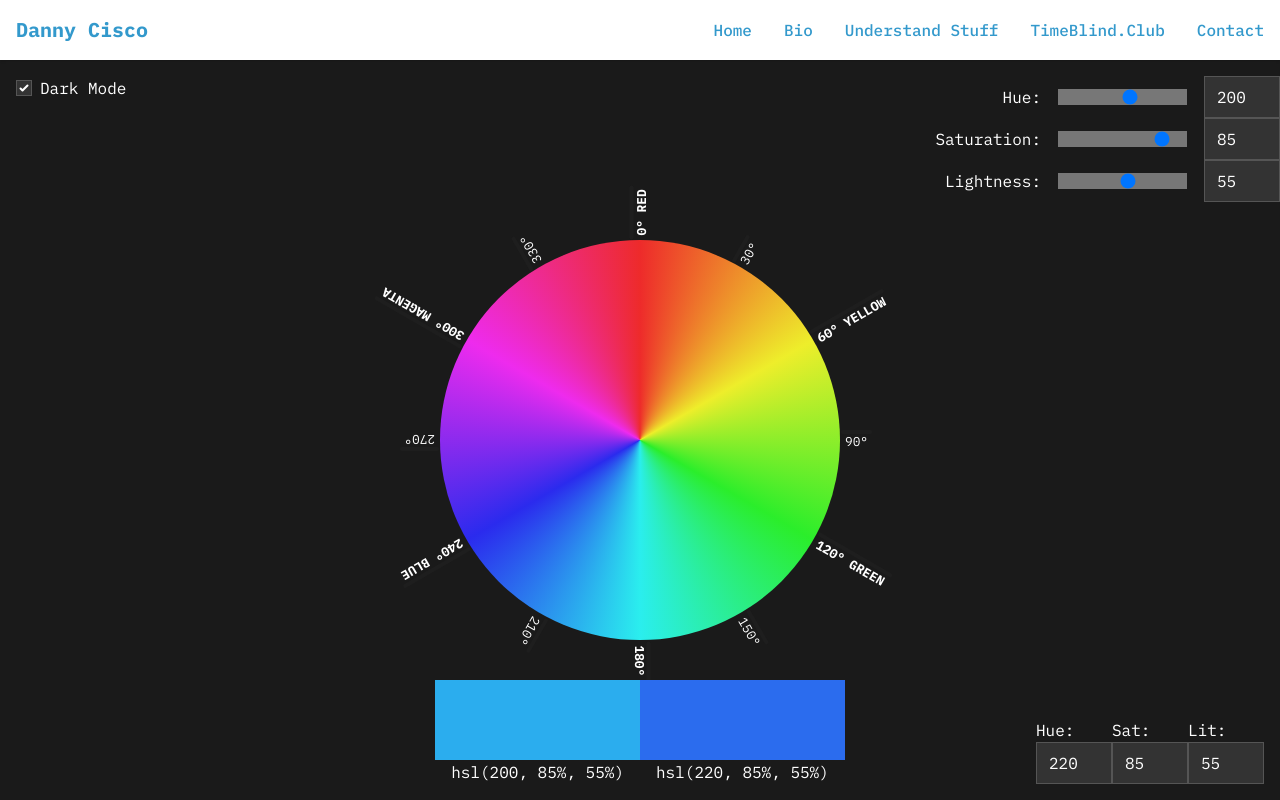
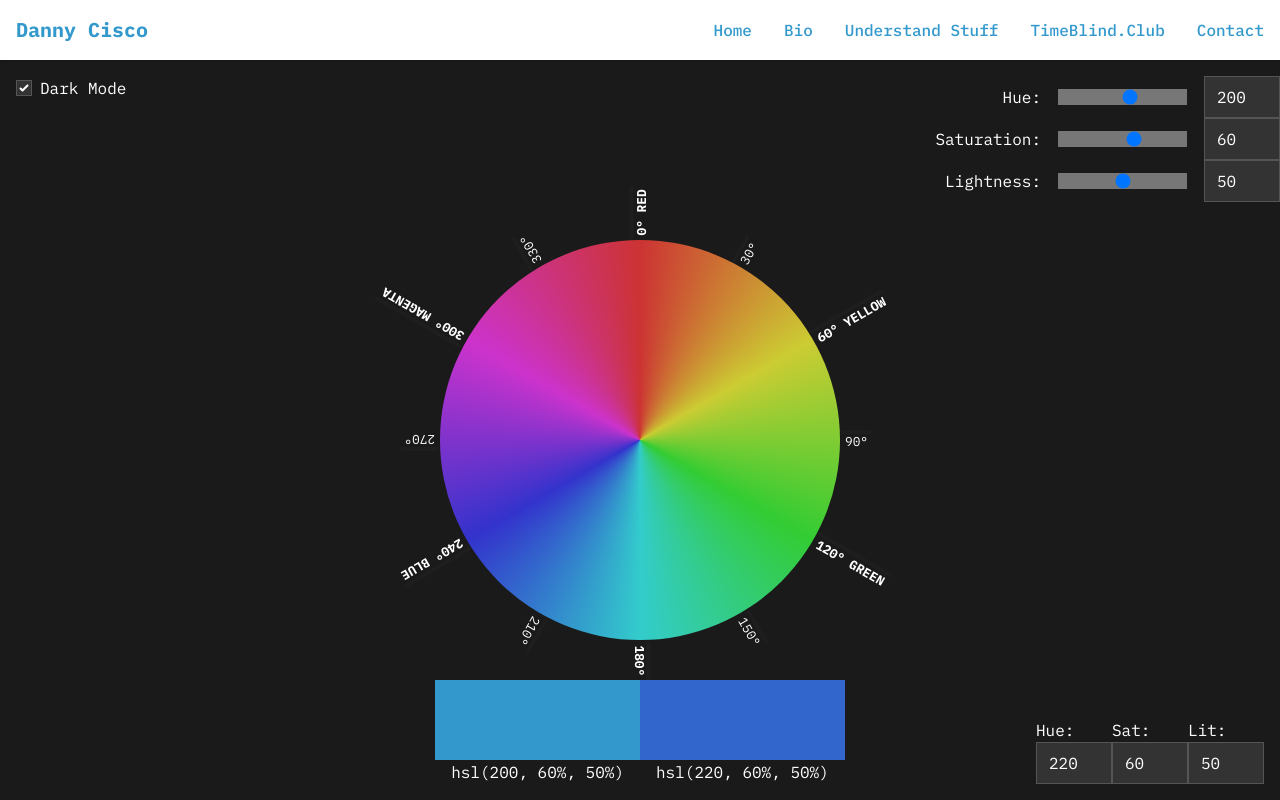
Before and after one commit to Danny-Cisco/danny-cisco, a SvelteKit app: page /understand-stuff/hsl-wheel in a window 1280 px wide. Built offline with nearby package versions, Linux system fonts and the light colour scheme.

Commit message:
default to sat 60 light 50

```diff
--- a/src/routes/understand-stuff/hsl-grid/+page.svelte
+++ b/src/routes/understand-stuff/hsl-grid/+page.svelte
@@ -3,13 +3,13 @@
 
 	let hueSegments = 36; // Default number of hue segments
 	let lightnessSegments = 10; // Default number of lightness segments
-	let saturation = 50; // Default saturation level
+	let saturation = 60; // Default saturation level
 
 	let selectedColor = null;
 	let showModal = false;
 
 	const selectColor = (h, l, s) => {
-		selectedColor = `hsl(${h}, ${s}%, ${l}%)`;
+		selectedColor = `hsl(${Math.round(h)}, ${Math.round(s)}%, ${Math.round(l)}%)`;
 		navigator.clipboard.writeText(selectedColor);
 		showModal = true;
 	};
@@ -25,18 +25,18 @@
 	});
 </script>
 
-<div class="fixed bottom-0 left-4 right-4 flex justify-between">
+<div class="fixed bottom-0 left-0 right-0 flex justify-between bg-black px-4 text-white">
 	<label>
 		Hue Chips:
-		<input type="number" bind:value={hueSegments} min="1" max="360" />
+		<input type="number" bind:value={hueSegments} min="1" max="360" class="bg-gray-800" />
 	</label>
 	<label>
 		Lightness Chips:
-		<input type="number" bind:value={lightnessSegments} min="1" max="100" />
+		<input type="number" bind:value={lightnessSegments} min="1" max="100" class="bg-gray-800" />
 	</label>
 	<label>
 		Saturation:
-		<input type="number" bind:value={saturation} min="0" max="100" />
+		<input type="number" bind:value={saturation} min="0" max="100" class="bg-gray-800" />
 	</label>
 </div>
 
@@ -66,11 +66,11 @@
 
 {#if showModal}
 	<div class="modal" on:click={() => (showModal = false)}>
-		<p>Selected Color (copied to clipboard): {selectedColor}</p>
+		<p>{selectedColor}</p>
 		<p
-			style="background-color: {selectedColor}; width: 100px; height: 50px; border: 1px solid black;"
+			style="background-color: {selectedColor}; width: 100%; height: 50px; border: 1px solid black;"
 		></p>
-		<button on:click={() => (showModal = false)}>Close</button>
+		<button class="btn mt-4" on:click={() => (showModal = false)}>Close</button>
 	</div>
 {/if}
 
--- a/src/routes/understand-stuff/hsl-wheel/+page.svelte
+++ b/src/routes/understand-stuff/hsl-wheel/+page.svelte
@@ -1,7 +1,7 @@
 <script>
 	// Exposed variables for user control
-	export let saturation = 85; // Range: 0 - 100
-	export let lightness = 55; // Range: 0 - 100
+	export let saturation = 60; // Range: 0 - 100
+	export let lightness = 50; // Range: 0 - 100
 	export let hue1 = 200; // First color hue (user can edit)
 
 	// Light mode / Dark mode state
@@ -9,8 +9,8 @@
 
 	// User-typed HSL input for practice
 	let typedHue = 220;
-	let typedSaturation = 85;
-	let typedLightness = 55;
+	let typedSaturation = 60;
+	let typedLightness = 50;
 </script>
 
 <div class="fixed inset-0 z-[-1]" class:dark={isDarkMode}></div>
```
